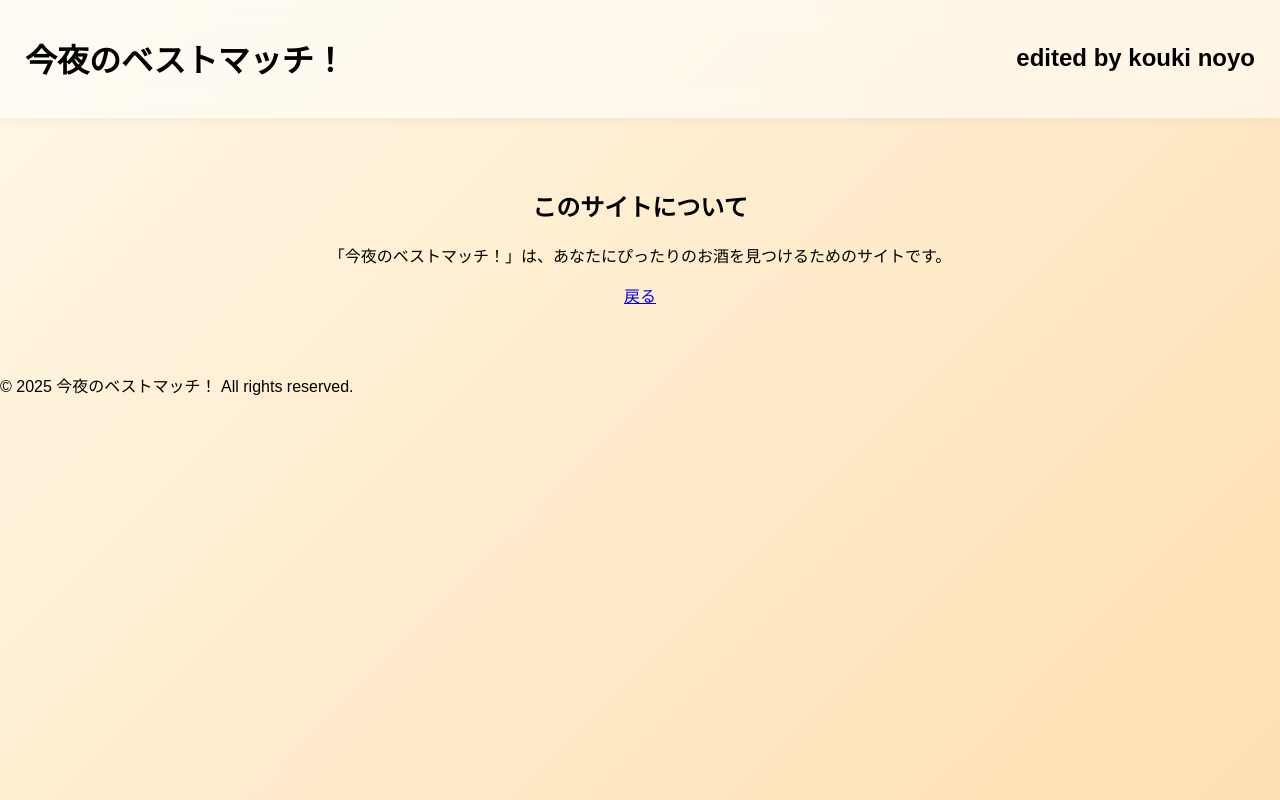
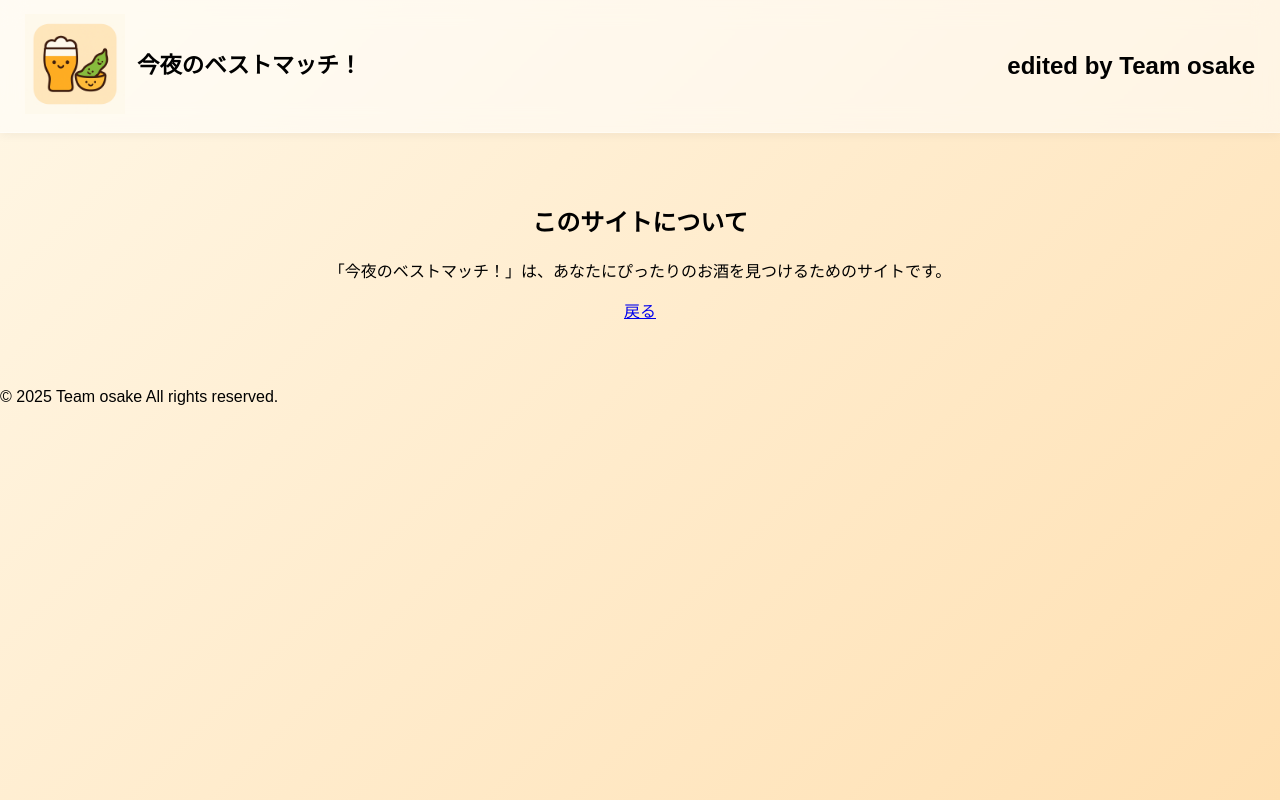
Before and after one commit to sreij/todays_best_match, a React (Vite) app: page /about in a window 1280 px wide. Built offline with nearby package versions, Linux system fonts and the light colour scheme.

Commit message:
ヘッダーとフッターの更新

```diff
--- a/src/App.jsx
+++ b/src/App.jsx
@@ -1,4 +1,4 @@
-import { BrowserRouter, Routes, Route, Link } from "react-router-dom";
+import { BrowserRouter, Routes, Route } from "react-router-dom";
 import About from "./About.jsx";
 import Footer from "./Footer.jsx";
 import Header from "./Header.jsx";
--- a/src/Footer.jsx
+++ b/src/Footer.jsx
@@ -1,7 +1,7 @@
 export default function Footer() {
   return (
     <footer>
-      <p>© 2025 今夜のベストマッチ！ All rights reserved.</p>
+      <p>© 2025 Team osake All rights reserved.</p>
     </footer>
   );
 }
--- a/src/Header.jsx
+++ b/src/Header.jsx
@@ -1,9 +1,14 @@
+import { Link } from "react-router-dom";
+
 // Webサイト上部のデザインを組み込むためのコンポーネントです。「<Header />でアクセス」
 export default function Header() {
   return (
     <header>
-      <h1>今夜のベストマッチ！</h1>
-      <h2>edited by kouki noyo</h2>
+      <div className="header-left">
+        <Link to="/"><img src="pictures/Osake.png" alt="ロゴ画像" width={100} /></Link>
+        <h1>今夜のベストマッチ！</h1>
+      </div>
+      <h2>edited by Team osake</h2>
     </header>
   );
 }
--- a/style.css
+++ b/style.css
@@ -24,6 +24,19 @@ header {
   position: sticky;
   top: 0;
   z-index: 50;
+}
+
+/* Header left: ロゴとタイトルを横並びにする */
+.header-left {
+  display: flex;
+  align-items: center;
+  gap: 12px;
+}
+
+.header-left h1 {
+  margin: 0;
+  font-size: 1.4rem;
+  line-height: 1;
 }
 
 input[type="text"] {
```
Also changed, not shown: Osake.png (deleted).
